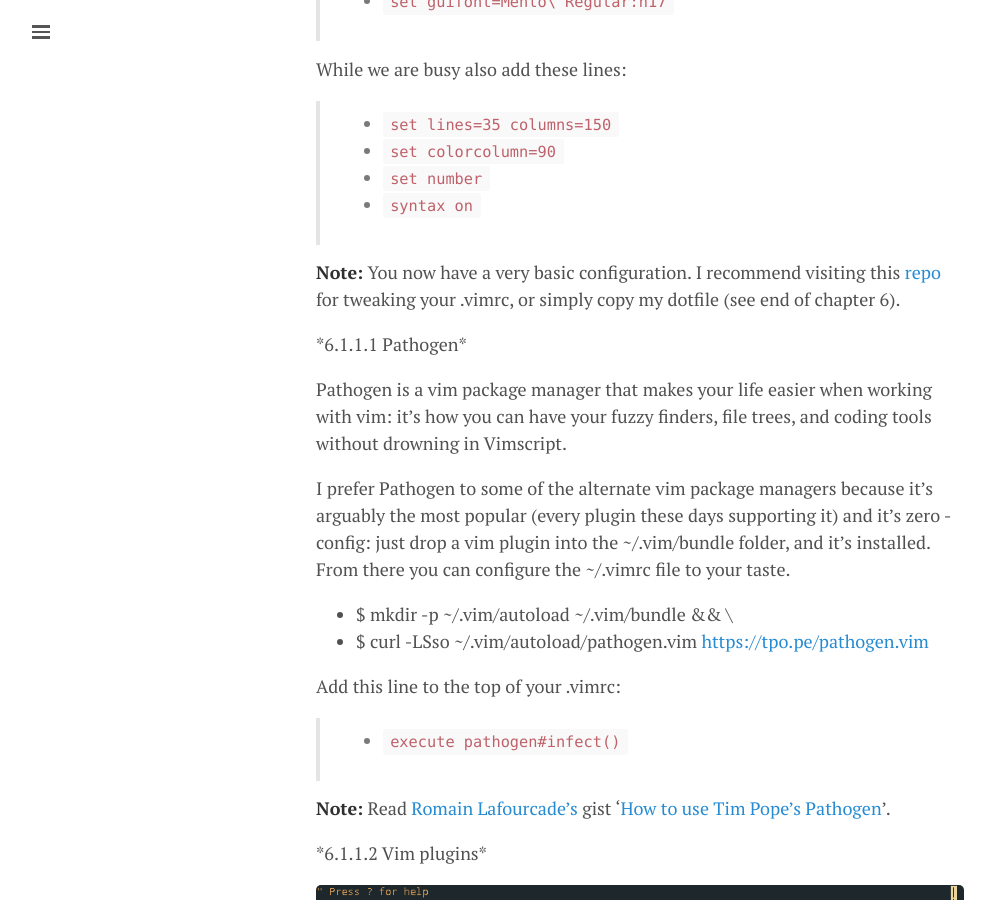
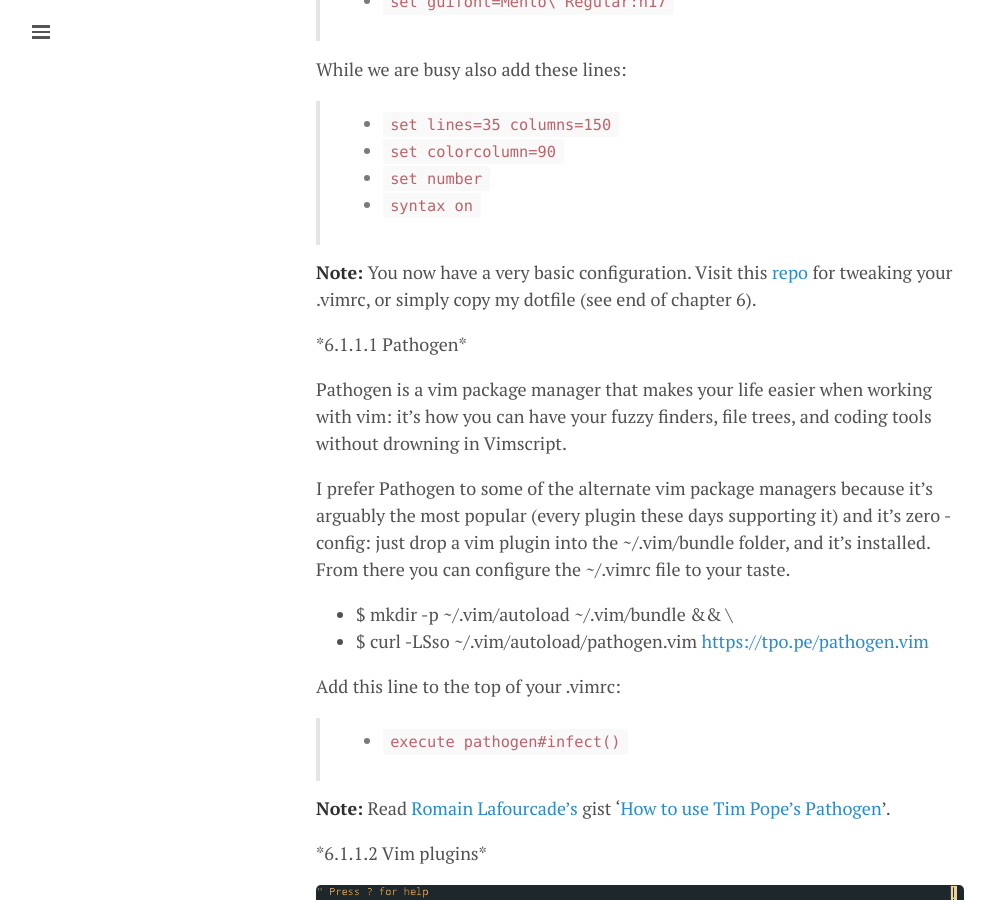
Before and after one commit to lgeurts/lgeurts.github.io, a Jekyll site: the page built from _posts/2017-07-11-bunsenlabs-linux-setup-notes-for dell-inspiron-6000.md, in a window 1280 px wide and 900 px high, scrolled down 6398 px. Shown: the whole window, without its empty margins (0-995 px from the left). Built offline with Jekyll 4.4.1, drawn with Linux system fonts in a browser that asks for light colours; nearby versions of some CDN libraries; comment, search, counter and statistics services are not loaded.

Commit message:
Update vim section

```diff
--- a/_posts/2017-07-11-bunsenlabs-linux-setup-notes-for dell-inspiron-6000.md
+++ b/_posts/2017-07-11-bunsenlabs-linux-setup-notes-for dell-inspiron-6000.md
@@ -203,7 +203,7 @@ While we are busy also add these lines:
 > * `set number`
 > * `syntax on`
 
-**Note:** You now have a very basic configuration. I recommend visiting this [repo](https://github.com/amix/vimrc) for tweaking your .vimrc, or simply copy my dotfile (see end of chapter 6).
+**Note:** You now have a very basic configuration. Visit this [repo](https://github.com/amix/vimrc) for tweaking your .vimrc, or simply copy my dotfile (see end of chapter 6).
 
  \*6.1.1.1 Pathogen\*
 
```
